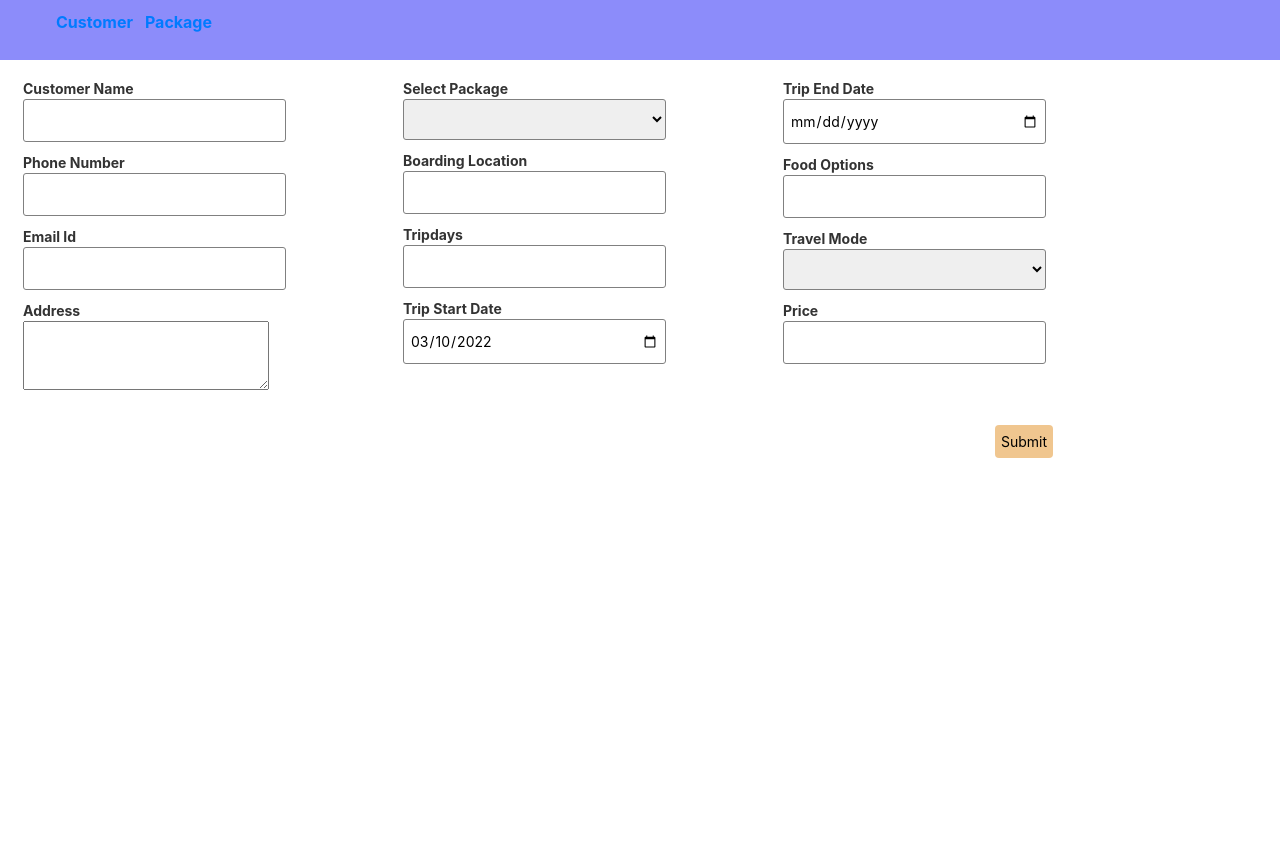
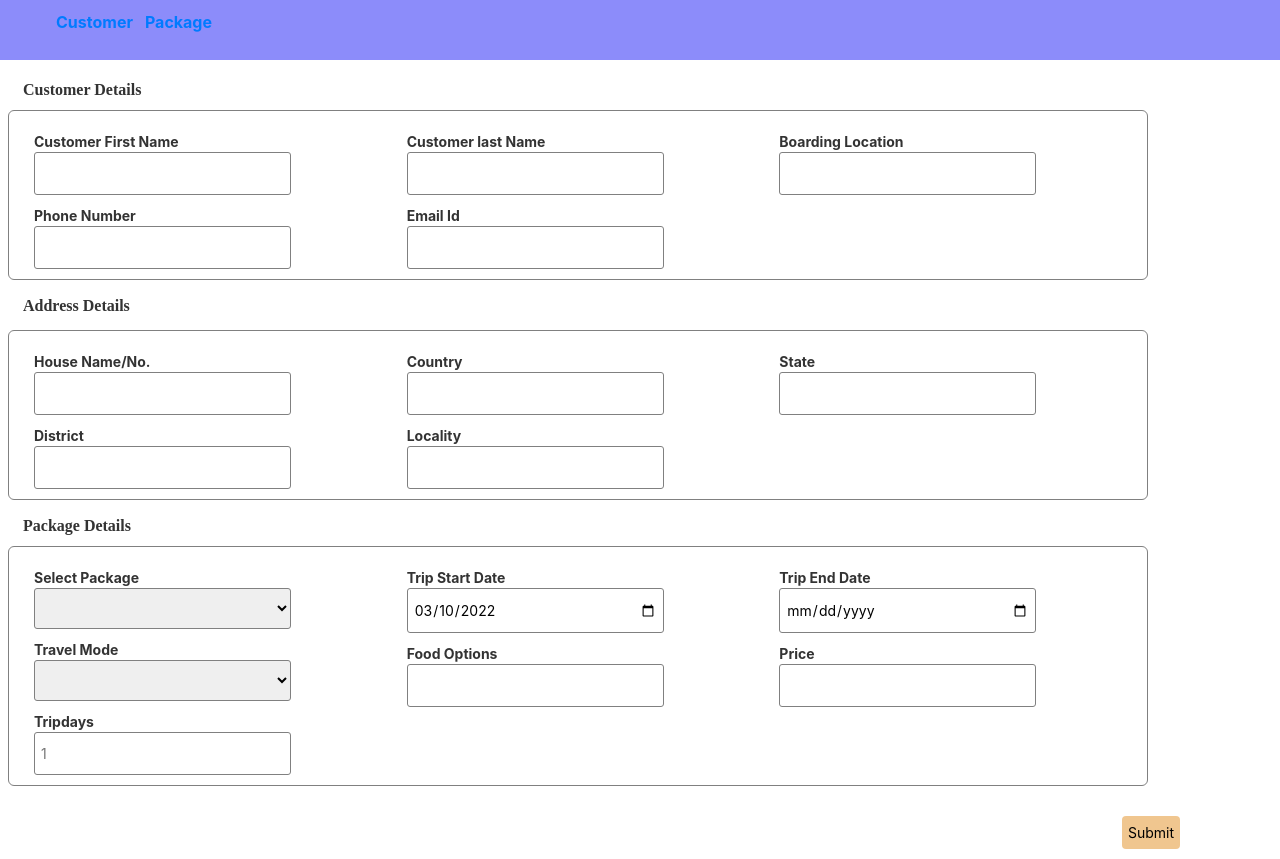
Before and after one commit to Anjithapushparaj/AppTravel, an Angular app: page /customer/add in a window 1280 px wide. Before the commit the page ends 800 px from the top, so only its background shows below. Built offline with nearby package versions, Linux system fonts and the light colour scheme.

Commit message:
04-04-2022

```diff
--- a/src/app/customer/add-customer/add-customer.component.css
+++ b/src/app/customer/add-customer/add-customer.component.css
@@ -49,8 +49,9 @@ input[type=text] {
 .btn-container {
     display: flex;
     justify-content: right;
-    margin-right: 80px;
+    margin-right: 100px;
     margin-top: 30px;
+    margin-bottom: 10px;
 }
 
 button {
@@ -87,3 +88,20 @@ input[type=email] {
     border: 1px solid gray;
     border-radius: 3px;
 }
+.row-container{
+    border-radius: 6px;
+    border:1px solid gray;
+    padding: 10px;
+}
+label{
+    margin-top: 10px;
+    font-family:'Times New Roman', Times, serif;
+    font-weight: bold;
+    font-size: 16px;
+}
+input[type=number] {
+    width: 75%;
+    padding: 10px 6px;
+    border: 1px solid gray;
+    border-radius: 3px;
+}
--- a/src/app/customer/add-customer/add-customer.component.html
+++ b/src/app/customer/add-customer/add-customer.component.html
@@ -1,27 +1,75 @@
 <div class="container">
-    <div class="row">
+    <div>
+        <label>Customer Details</label>
+    </div>
+    <div class="row row-container">
         <div class="col-md-4">
             <div class="field-container">
-                <div>Customer Name</div>
-                <input type="text" [(ngModel)]="customerName">
+                <div>Customer First Name</div>
+                <input type="text" [(ngModel)]="customerFName">
             </div>
             <div class="field-container">
                 <div>Phone Number</div>
                 <input type="tel" [(ngModel)]="custPhoneNumber">
             </div>
+
+        </div>
+        <div class="col-md-4">
+            <div class="field-container">
+                <div>Customer last Name</div>
+                <input type="text" [(ngModel)]="customerLName">
+            </div>
             <div class="field-container">
                 <div>Email Id</div>
                 <input type="email" [(ngModel)]="email">
             </div>
+        </div>
+        <div class="col-md-4">
             <div class="field-container">
-                <div>Address</div>
-                <textarea name="" id="" cols="25" rows="3" [(ngModel)]="custAddress"></textarea>
-                <!-- <input type="text" [(ngModel)]="custAddress"> -->
+                <div>Boarding Location</div>
+                <input type="text" [(ngModel)]="boardingLoc">
+            </div>
+        </div>
+    </div>
+    <div class="mt-1">
+        <label>Address Details</label>
+    </div>
+    <div class="row row-container mt-1">
+        <div class="col-md-4">
+            <div class="field-container">
+                <div>House Name/No.</div>
+                <input type="text" [(ngModel)]="customerName">
+            </div>
+            <div class="field-container">
+                <div>District</div>
+                <input type="text" [(ngModel)]="customerName">
             </div>
         </div>
 
+        <div class="col-md-4">
+            <div class="field-container">
+                <div>Country</div>
+                <input type="text" [(ngModel)]="customerName">
+            </div>
+            <div class="field-container">
+                <div>Locality</div>
+                <input type="text" [(ngModel)]="customerName">
+            </div>
+        </div>
+        <div class="col-md-4">
+            <div class="field-container">
+                <div>State</div>
+                <input type="text" [(ngModel)]="customerName">
+            </div>
+
+        </div>
+    </div>
 
 
+    <div class="mt-1">
+        <label>Package Details</label>
+    </div>
+    <div class="row row-container">
         <div class="col-md-4">
             <div class="field-container">
                 <div>Select Package</div>
@@ -29,28 +77,35 @@
                     <option [value]="item.key" *ngFor="let item of packageIdmap | keyvalue">{{ item.value}}</option>
                 </select>
             </div>
-            <!-- <div class="field-container">
-                <div>Test</div>
-                <select [(ngModel)]="selectedPKG">
-                    <option [value]="'PKG_TVM'">Trivandrum</option>
-                    <option [value]="'PKG_K'">Kochi</option>
-                    <option [value]="'PKG_W'">Wayanad</option>
+            <div class="field-container">
+                <div>Travel Mode</div>
+
+                <select [(ngModel)]="travelMode">
+                    <option [value]="fdOp" *ngFor="let fdOp of selectedPackageTravelOptions">{{fdOp}}</option>
                 </select>
-            </div>  -->
-            <div class="field-container">
-                <div>Boarding Location</div>
-                <input type="text" [(ngModel)]="boardingLoc">
             </div>
             <div class="field-container">
                 <div>Tripdays</div>
-                <input type="text" [(ngModel)]="tripDays">
+                <input type="number" [min]="1" [max]="tripMax" [placeholder]="tripMax" [(ngModel)]="tripDays">
+
+                <!-- <input type="checkbox" [value]="3" (click)="getRadioButton()" #input3><span -->
+                    <!-- class="checkbox-label">3</span> -->
+                <!-- <input type="radio"><span class="checkbox-label" #input>5</span>
+                <input type="radio"><span class="checkbox-label" #input>7</span> -->
             </div>
+
+        </div>
+        <div class="col-md-4">
             <div class="field-container">
                 <div>Trip Start Date</div>
-                <input type="date"  [min]="tripStartMinDate" [max]="tripEnd"  [(ngModel)]="tripStart">
+                <input type="date" [min]="tripStartMinDate" [max]="tripEnd" [(ngModel)]="tripStart">
                 <!-- [max]="tripStartMaxDate"  -->
                 <!-- (change)="onChangeStartDate()" -->
 
+            </div>
+            <div class="field-container">
+                <div>Food Options</div>
+                <input type="text" [(ngModel)]="foodOpt">
             </div>
         </div>
         <div class="col-md-4">
@@ -61,26 +116,24 @@
                 <!-- (change)="onChangeEndDate()" -->
 
             </div>
-
-            <div class="field-container">
-                <div>Food Options</div>
-                <input type="text" [(ngModel)]="foodOpt">
-            </div>
-            <div class="field-container">
-                <div>Travel Mode</div>
-
-                <select [(ngModel)]="travelMode">
-                    <option [value]="fdOp" *ngFor="let fdOp of selectedPackageTravelOptions">{{fdOp}}</option>
-                </select>
-            </div>
             <div class="field-container">
                 <div>Price</div>
                 <input type="text" [(ngModel)]="custPrice">
             </div>
+        </div>
 
-        </div>
+        <!-- <div class="field-container">
+        <div>Test</div>
+        <select [(ngModel)]="selectedPKG">
+            <option [value]="'PKG_TVM'">Trivandrum</option>
+            <option [value]="'PKG_K'">Kochi</option>
+            <option [value]="'PKG_W'">Wayanad</option>
+        </select>
+             </div>  -->
     </div>
+
+
+</div>
     <div class="row btn-container">
         <button type="button" (click)="addCust()">Submit</button>
     </div>
-</div>
--- a/src/app/customer/add-customer/add-customer.component.ts
+++ b/src/app/customer/add-customer/add-customer.component.ts
@@ -1,4 +1,4 @@
-import { Component, OnInit, OnChanges, SimpleChanges } from '@angular/core';
+import { Component, OnInit, OnChanges, SimpleChanges, ViewChild, ElementRef } from '@angular/core';
 import { CustomerService } from '../service/customer.service';
 import { Router } from '@angular/router';
 import { PackageService } from 'src/app/package/service/package.service';
@@ -8,12 +8,15 @@ import { PackageService } from 'src/app/package/service/package.service';
   styleUrls: ['./add-customer.component.css']
 })
 export class AddCustomerComponent implements OnInit {
+  @ViewChild('input3') input3: ElementRef;
+  customerFName;
+  customerLName;
   customerName;
   custPhoneNumber;
   email;
   selectedPKG;
   tripDays;
-  tripStart = new Date().toISOString().slice(0, 10) ;
+  tripStart = new Date().toISOString().slice(0, 10);
   tripEnd;
   custPrice;
   custAddress;
@@ -21,77 +24,88 @@ export class AddCustomerComponent implements OnInit {
   foodOpt;
   travelMode;
   packages;
-  tripStartMinDate = new Date().toISOString().slice(0, 10) ;
+  r1;
+  tripStartMinDate = new Date().toISOString().slice(0, 10);
   // tripStartMaxDate = new Date(2023);
   packageIds = [];
   packageIdmap = {};
-  warning =false;
-  selectedPackageTravelOptions=[];
-  constructor( private custService:CustomerService,
-    private custroute:Router,
+  warning = false;
+  tripMax = 1;
+  selectedPackageTravelOptions = [];
+  countries = ['India', 'China', 'Japan', 'Indonesia'];
+  india = ['Kerala', 'Karnataka', 'Tamilnadu'];
+  kerala = ['Ernakulam', 'trivandrum', 'Calicut'];
+  karnataka = ['Bagalkot', 'Ballari', 'Belagavi'];
+  tamilnadu = ['Ariyalur', 'Chengalpattu', 'Chennai'];
+  china = ['Beijing', 'Shanghai', 'Shanxi'];
+  beijing = ['Dongcheng', 'Xicheng', 'Shijingshan'];
+  shanghai = ['Huangpu', 'Xuhui', 'Changning'];
+  shanxi = ['Xinghualing', 'Pingcheng', 'Cheng'];
+  japan = ['Tohoku', 'Tottori', 'Saitama'];
+  tohoku = ['Sendai', 'Iwaki', 'Koriyama'];
+  tottori = ['Hino', 'Iwami', 'Yazu'];
+  saitama = ['Chichibu', 'Iruma ', 'Hiki'];
+  Indonesia = ['Bali', 'Papua', 'Lampung'];
+  bali = ['Seminyak', 'Nusa Dua', 'nSanur'];
+  papua = ['Daulo', 'Goroka', 'Henganofi'];
+  lampung = ['South Lampung', 'Tulang Bawang', 'Way Kanan'];
+
+  constructor(private custService: CustomerService,
+    private custroute: Router,
     private pckService: PackageService) { }
 
   ngOnInit(): void {
     this.getPackages();
+    // this.getRadioButton();
   }
-  addCust(){
+  addCust() {
     const customer = {
-      customerName:this.customerName,
-      phoneNumber:this.custPhoneNumber,
-      email:this.email,
-      selectedPackage:this.selectedPKG,
-      tripDays:this.tripDays,
-      tripStartDate:this.tripStart,
-      tripEndDate:this.tripEnd,
-      price:this.custPrice,
-      address:this.custAddress,
-      boardingLocation:this.boardingLoc,
-      foodOptions:this.foodOpt,
-      travelMode:this.travelMode
+      customerName: this.getCustomerName(),
+      phoneNumber: this.custPhoneNumber,
+      email: this.email,
+      selectedPackage: this.selectedPKG,
+      tripDays: this.tripDays,
+      tripStartDate: this.tripStart,
+      tripEndDate: this.tripEnd,
+      price: this.custPrice,
+      address: this.custAddress,
+      boardingLocation: this.boardingLoc,
+      foodOptions: this.foodOpt,
+      travelMode: this.travelMode
     }
     this.custService.addNewCustomer(customer);
     this.custroute.navigate(['/customer']);
     console.log(customer);
   }
-  getPackages(){
-    this.pckService.fetchPackages().subscribe((pkgs)=>{
+  getRadioButton() {
+
+    console.log('Value:', this.input3.nativeElement.value);
+  }
+  getPackages() {
+    this.pckService.fetchPackages().subscribe((pkgs) => {
       this.packages = pkgs;
-      pkgs.forEach((pkg)=>{
+      pkgs.forEach((pkg) => {
         this.packageIdmap[pkg.pkgId] = pkg.pkdName;
       })
-
-      console.log('PackageIdmap',this.packageIdmap);
-      console.log('package2',this.packageIdmap['PKG_2']);
-    })
+      console.log('PackageIdmap', this.packageIdmap);
+      console.log('package2', this.packageIdmap['PKG_2']);
+      })
+  }
+  getCustomerName() {
+    this.customerName = this.customerFName.concat('\t',this.customerLName);
+    return this.customerName;
+  }
+  changePackage() {
+    this.packages.forEach((pkg) => {
+      if (pkg.pkgId === this.selectedPKG) {
+        this.selectedPackageTravelOptions = pkg.travelOptions;
+        console.log('Trip Days',pkg.tripDays);
+        this.tripMax = pkg.tripDays;
+        console.log('Selected Package', pkg);
+        console.log('Travel Options', this.selectedPackageTravelOptions);
+      }
+    });
 
   }
-  changePackage(){
-    this.packages.forEach((pkg)=>{
-        if(pkg.pkgId === this.selectedPKG){
-          this.selectedPackageTravelOptions =pkg.travelOptions;
-          console.log('Selected Package',pkg);
-          console.log('Travel Options',this.selectedPackageTravelOptions);
-        }
-      });
-  }
-
-
-
-
-
-  // onChangeEndDate(){
-  //   // console.log('TripEnd:-',this.tripEnd);
-  //   // console.log('TripStart:-',this.tripStart);
-  //   if(this.tripStart > this.tripEnd){
-  //   alert("Please Change the start date");
-  //   this.tripStartMaxDate = this.tripEnd;
-  //   }
-  // }
-  // onChangeStartDate(){
-  //   if(this.tripEnd < this.tripStart ){
-  //     alert("Please Change the end date");
-  //     this.tripStartMaxDate = this.tripStart;
-  //     }
-  // }
 
 }
--- a/src/app/customer/customer-list/customer-list.component.css
+++ b/src/app/customer/customer-list/customer-list.component.css
@@ -7,3 +7,6 @@
     width: 100%;
 
 }
+th,td{
+    padding: 10px;
+}
--- a/src/app/customer/customer-list/customer-list.component.html
+++ b/src/app/customer/customer-list/customer-list.component.html
@@ -4,6 +4,7 @@
         <th>Phone</th>
         <th>Email</th>
         <th>Selected Package</th>
+        <th>Tripdays</th>
         <th>Address</th>
         <tbody>
             <tr *ngFor="let cust of custDetails">
@@ -11,6 +12,7 @@
                 <td>{{ cust.phoneNumber}}</td>
                 <td>{{ cust.email}}</td>
                 <td>{{ cust.packageName}}</td>
+                <td>{{cust.tripDays}}</td>
                 <td>{{ cust.address}}</td>
             </tr>
         </tbody>
--- a/src/app/customer/service/customer.service.ts
+++ b/src/app/customer/service/customer.service.ts
@@ -31,7 +31,7 @@ export class CustomerService {
       phoneNumber:9534128956,
       email:'customer2@gmail.com',
       selectedPackage:'PKG_2',
-      tripDays:10,
+      tripDays:8,
       tripStartDate:'2022-03-11',
       tripEndDate:'2022-03-20',
       price:30000,
@@ -47,7 +47,7 @@ export class CustomerService {
       phoneNumber:9544001241,
       email:'customer3@gmail.com',
       selectedPackage:'PKG_3',
-      tripDays:10,
+      tripDays:5,
       tripStartDate:'2022-03-11',
       tripEndDate:'2022-03-20',
       price:30000,
--- a/src/app/package/add-package/add-package.component.ts
+++ b/src/app/package/add-package/add-package.component.ts
@@ -8,6 +8,8 @@ import { Router } from '@angular/router';
   styleUrls: ['./add-package.component.css']
 })
 export class AddPackageComponent implements OnInit {
+
+
   isEditMode = false;
   packageName;
   location;
```
Also changed, not shown: src/app/package/service/package.service.ts (+4 -4 lines).
